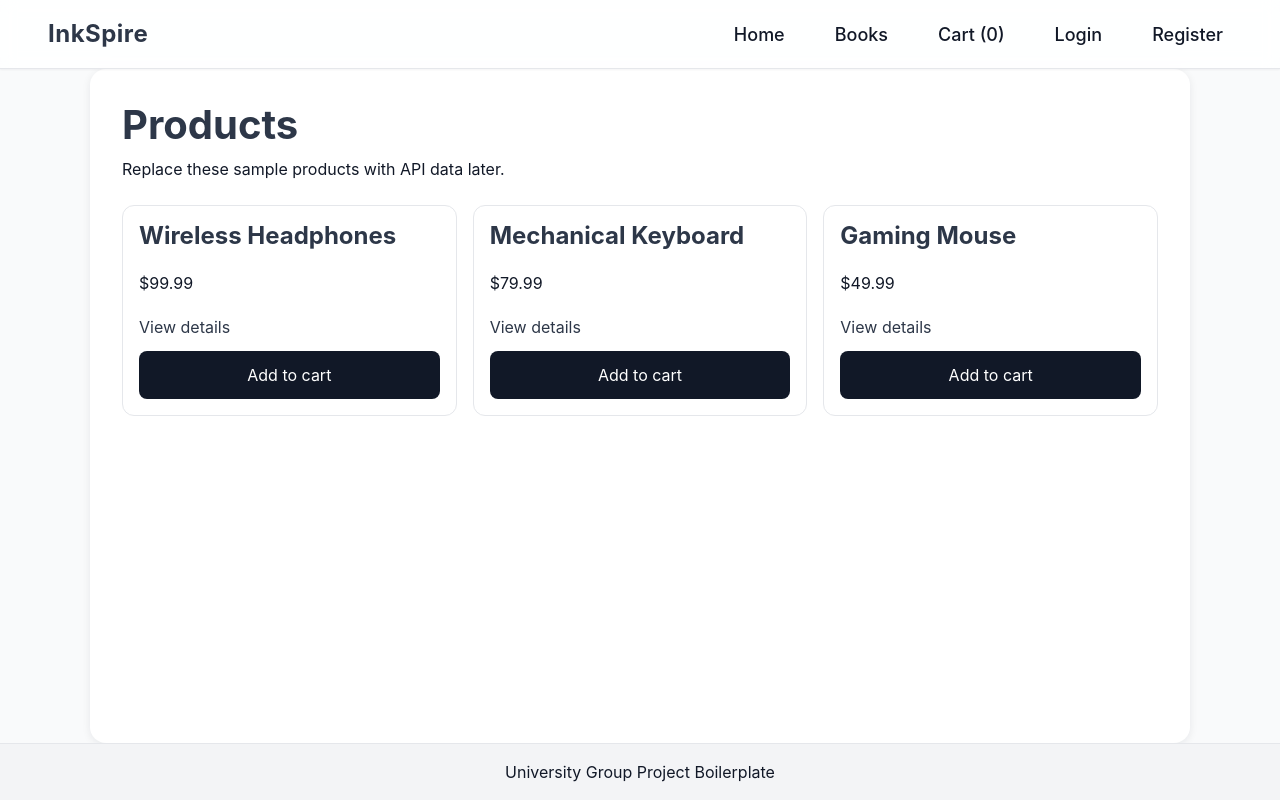
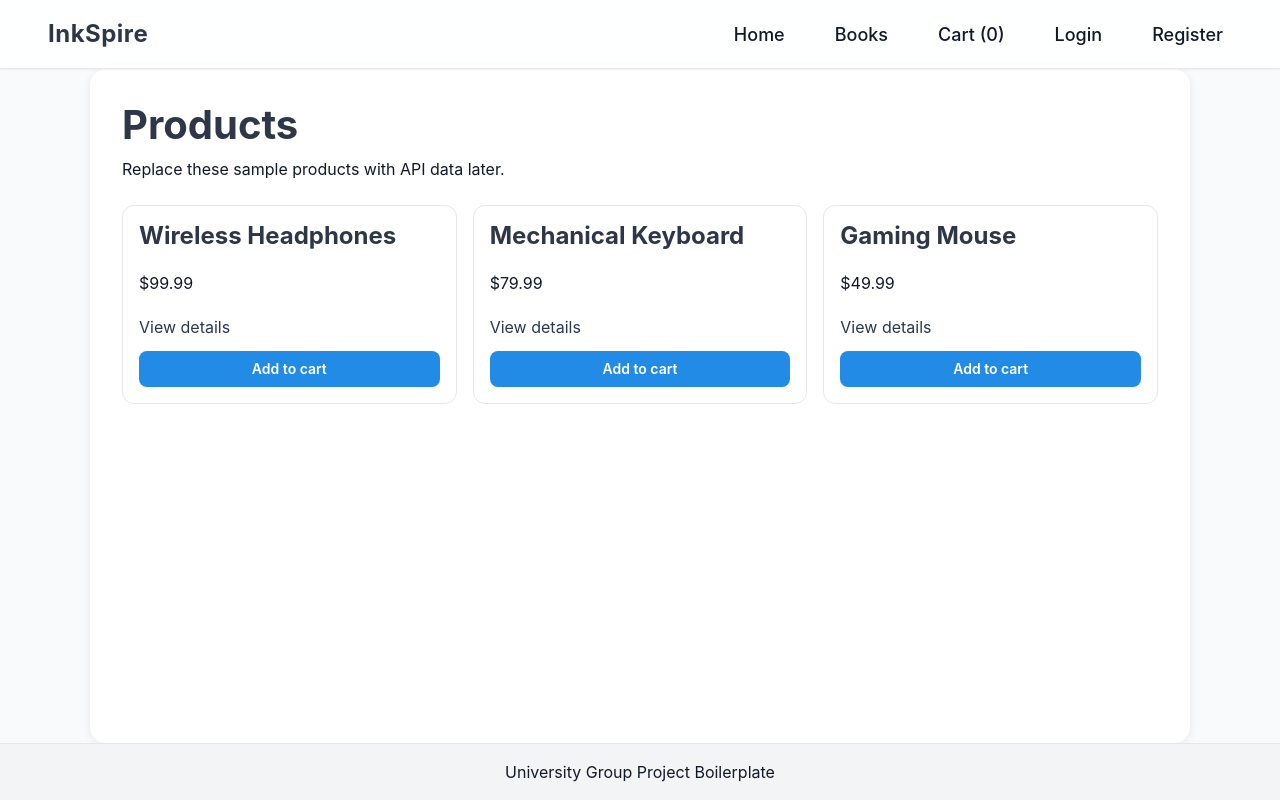
Before and after one commit to yossifabdelfattah/inkspire, a React (Vite) app in the folder apps/client/: page /products in a window 1280 px wide. Built offline with nearby package versions, Linux system fonts and the light colour scheme.

Commit message:
refactored unused components and styles

```diff
--- a/apps/client/src/components/common/Button.styled.ts
+++ /dev/null
@@ -1,9 +0,0 @@
-import styled from 'styled-components';
-
-export const Button = styled.button`
-  background: #111827;
-  color: white;
-  border: none;
-  border-radius: 8px;
-  padding: 0.75rem 1rem;
-`;
--- a/apps/client/src/components/common/Button.tsx
+++ /dev/null
@@ -1,8 +0,0 @@
-import type { ComponentPropsWithoutRef } from 'react';
-import * as S from './Button.styled';
-
-type ButtonProps = ComponentPropsWithoutRef<'button'>;
-
-export default function Button(props: ButtonProps) {
-  return <S.Button {...props} />;
-}
--- a/apps/client/src/components/common/Loader.tsx
+++ /dev/null
@@ -1,5 +0,0 @@
-function Loader() {
-  return <p>Loading...</p>;
-}
-
-export default Loader;
--- a/apps/client/src/pages/Cart.tsx
+++ b/apps/client/src/pages/Cart.tsx
@@ -1,5 +1,5 @@
 import type { Product } from '../types/product';
-import Button from '../components/common/Button';
+import { Button as MantineButton } from '@mantine/core';
 import { useCart } from '../context/CartContext';
 
 interface CartItem extends Product {
@@ -44,7 +44,9 @@ function Cart() {
                 />
               </label>
               <div style={{ marginTop: '0.75rem' }}>
-                <Button onClick={() => removeFromCart(item._id)}>Remove</Button>
+                <MantineButton color="red" size="sm" onClick={() => removeFromCart(item._id)}>
+                  Remove
+                </MantineButton>
               </div>
             </div>
           ))}
--- a/apps/client/src/pages/Products.tsx
+++ b/apps/client/src/pages/Products.tsx
@@ -1,7 +1,7 @@
 import { Link } from 'react-router-dom';
 import { useCart } from '../context/CartContext';
 import type { Product } from '../types/product';
-import Button from '../components/common/Button';
+import { Button as MantineButton } from '@mantine/core';
 import * as S from './Products.styled';
 
 const sampleProducts: Product[] = [
@@ -20,11 +20,13 @@ function Products() {
 
       <S.Grid>
         {sampleProducts.map((product) => (
-          <S.Card key={product._id}>
+            <S.Card key={product._id}>
             <h3>{product.name}</h3>
             <p>${product.price.toFixed(2)}</p>
             <Link to={`/products/${product._id}`}>View details</Link>
-            <Button onClick={() => addToCart(product)}>Add to cart</Button>
+            <MantineButton size="sm" onClick={() => addToCart(product)}>
+              Add to cart
+            </MantineButton>
           </S.Card>
         ))}
       </S.Grid>
--- a/apps/client/src/styles/GlobalStyles.ts
+++ b/apps/client/src/styles/GlobalStyles.ts
@@ -38,8 +38,6 @@ export const GlobalStyles = createGlobalStyle`
     border: none;
     border-radius: ${({ theme }) => theme.radius.sm};
     font: inherit;
-    background: ${({ theme }) => theme.colors.primary};
-    color: #fff;
     transition: background 0.2s, box-shadow 0.2s;
     &:focus {
       outline: 2px solid ${({ theme }) => theme.colors.secondary};
```
Also changed, not shown: package.json (+4 -4 lines), 1 other file (tests, documents, lock files or other folders).
